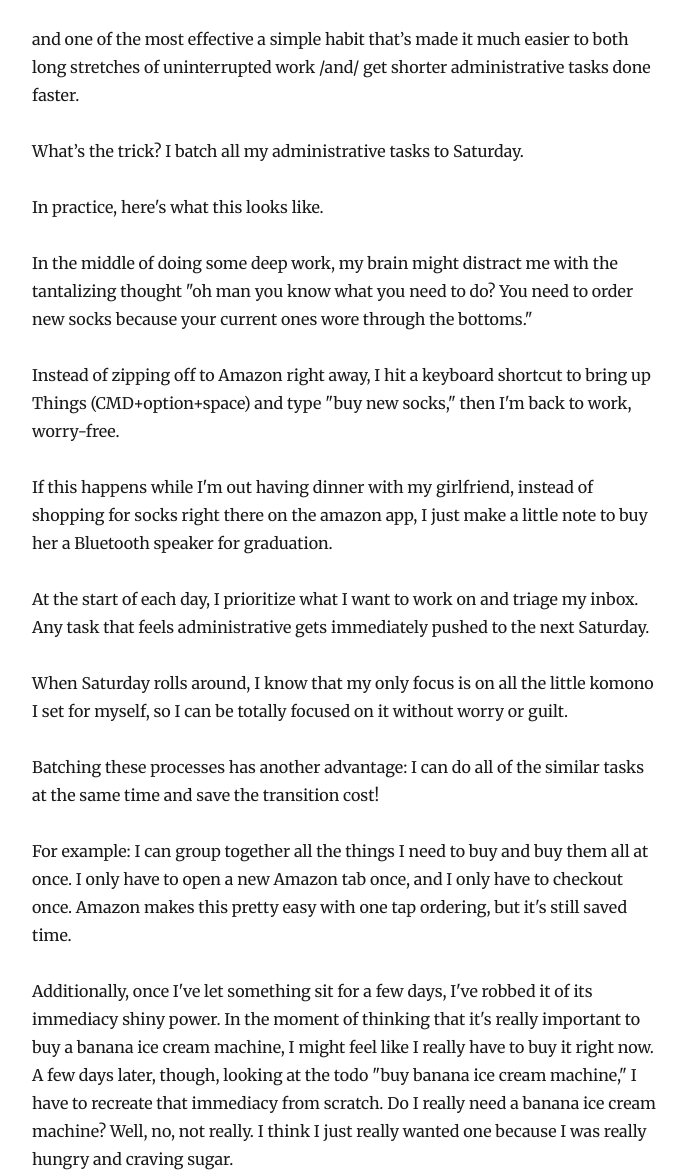
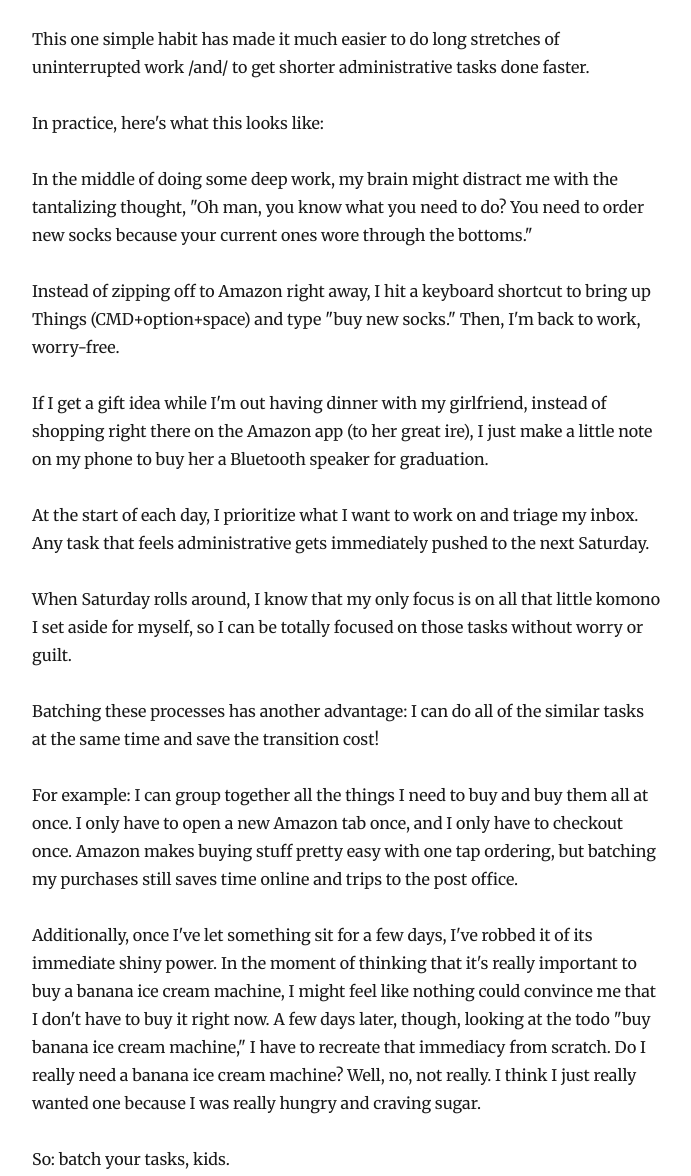
Before and after one commit to christiangenco/3hats, a Gatsby site: page /task-batching/ in a window 1280 px wide. Shown: the part 478-1654 px from the top of the page, without its empty margins (293-984 px from the left). Built offline with nearby package versions, Linux system fonts and the light colour scheme; Gatsby itself is replaced by a stand-in of ours; some packages are replaced by stand-ins of ours.

Commit message:
Suggestions
Hello I love you great job on your first article!!!!!

```diff
--- a/content/blog/task-batching/index.md
+++ b/content/blog/task-batching/index.md
@@ -5,30 +5,28 @@ description: Do you feel overwhelmed by the amount of things you need to get don
 ---
 
 
-Do you find the prospect of sitting down to do an hour of totally uninterrupted work completely unrealistic? /Something/ always comes up a few minutes in - an external interruption, a reminder of something urgent you need to get done right now or you might forget it, or a vague boredom creeping in that pulls you off to do some quick shopping on Amazon and /then you’ll get right back to working on that new feature./
+Do you find the prospect of sitting down to do an hour of totally uninterrupted work completely unrealistic? /Something/ always comes up a few minutes in: an external interruption, a reminder of something urgent you need to get done right now or you might forget it, or a vague boredom creeping in that pulls you off to do some quick shopping on Amazon and /then you’ll get right back to working on that new feature./
 
 I used to have this problem a lot. One of the most effective things I’ve done to get rid of it is to *batch my administrative tasks to Saturday*.
 
- and one of the most effective a simple habit that’s made it much easier to both long stretches of uninterrupted work /and/ get shorter administrative tasks done faster.
+This one simple habit has made it much easier to do long stretches of uninterrupted work /and/ to get shorter administrative tasks done faster.
 
-What’s the trick? I batch all my administrative tasks to Saturday.
+In practice, here's what this looks like:
 
-In practice, here's what this looks like.
+In the middle of doing some deep work, my brain might distract me with the tantalizing thought, "Oh man, you know what you need to do? You need to order new socks because your current ones wore through the bottoms."
 
-In the middle of doing some deep work, my brain might distract me with the tantalizing thought "oh man you know what you need to do? You need to order new socks because your current ones wore through the bottoms."
+Instead of zipping off to Amazon right away, I hit a keyboard shortcut to bring up Things (CMD+option+space) and type "buy new socks." Then, I'm back to work, worry-free.
 
-Instead of zipping off to Amazon right away, I hit a keyboard shortcut to bring up Things (CMD+option+space) and type "buy new socks," then I'm back to work, worry-free.
-
-If this happens while I'm out having dinner with my girlfriend, instead of shopping for socks right there on the amazon app, I just make a little note to buy her a Bluetooth speaker for graduation.
+If I get a gift idea while I'm out having dinner with my girlfriend, instead of shopping right there on the Amazon app (to her great ire), I just make a little note on my phone to buy her a Bluetooth speaker for graduation.
 
 At the start of each day, I prioritize what I want to work on and triage my inbox. Any task that feels administrative gets immediately pushed to the next Saturday.
 
-When Saturday rolls around, I know that my only focus is on all the little komono I set for myself, so I can be totally focused on it without worry or guilt.
+When Saturday rolls around, I know that my only focus is on all that little komono I set aside for myself, so I can be totally focused on those tasks without worry or guilt.
 
 Batching these processes has another advantage: I can do all of the similar tasks at the same time and save the transition cost!
 
-For example: I can group together all the things I need to buy and buy them all at once. I only have to open a new Amazon tab once, and I only have to checkout once. Amazon makes this pretty easy with one tap ordering, but it's still saved time.
+For example: I can group together all the things I need to buy and buy them all at once. I only have to open a new Amazon tab once, and I only have to checkout once. Amazon makes buying stuff pretty easy with one tap ordering, but batching my purchases still saves time online and trips to the post office.
 
-Additionally, once I've let something sit for a few days, I've robbed it of its immediacy shiny power. In the moment of thinking that it's really important to buy a banana ice cream machine, I might feel like I really have to buy it right now. A few days later, though, looking at the todo "buy banana ice cream machine," I have to recreate that immediacy from scratch. Do I really need a banana ice cream machine? Well, no, not really. I think I just really wanted one because I was really hungry and craving sugar.
+Additionally, once I've let something sit for a few days, I've robbed it of its immediate shiny power. In the moment of thinking that it's really important to buy a banana ice cream machine, I might feel like nothing could convince me that I don't have to buy it right now. A few days later, though, looking at the todo "buy banana ice cream machine," I have to recreate that immediacy from scratch. Do I really need a banana ice cream machine? Well, no, not really. I think I just really wanted one because I was really hungry and craving sugar.
 
 So: batch your tasks, kids.
```
